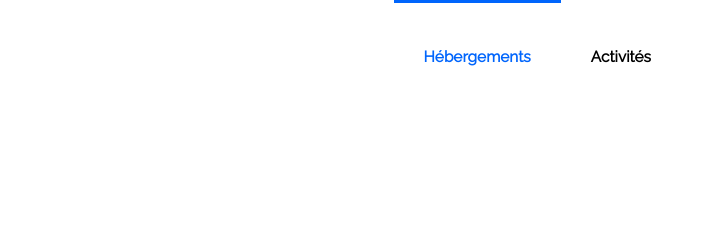
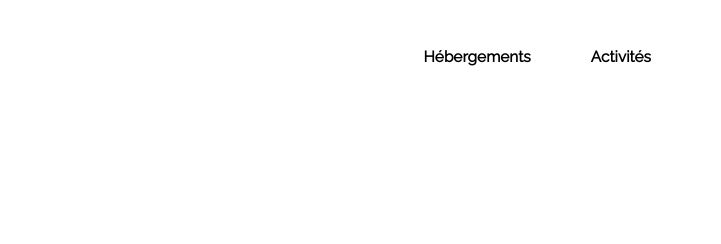
Before and after one commit to verdianeDada/Booki, a plain HTML site: page index.html in a window 1280 px wide. Shown: the top 244 px of the page, 559-1280 px from the left. Drawn offline with Linux system fonts and the light colour scheme.

Commit message:
removing active class in the navbar

```diff
--- a/index.html
+++ b/index.html
@@ -32,7 +32,7 @@
         </a>
         <nav>
             <ul>
-                <li class="active">
+                <li>
                     <a href="#">Hébergements</a>
                 </li>
                 <li>
```
